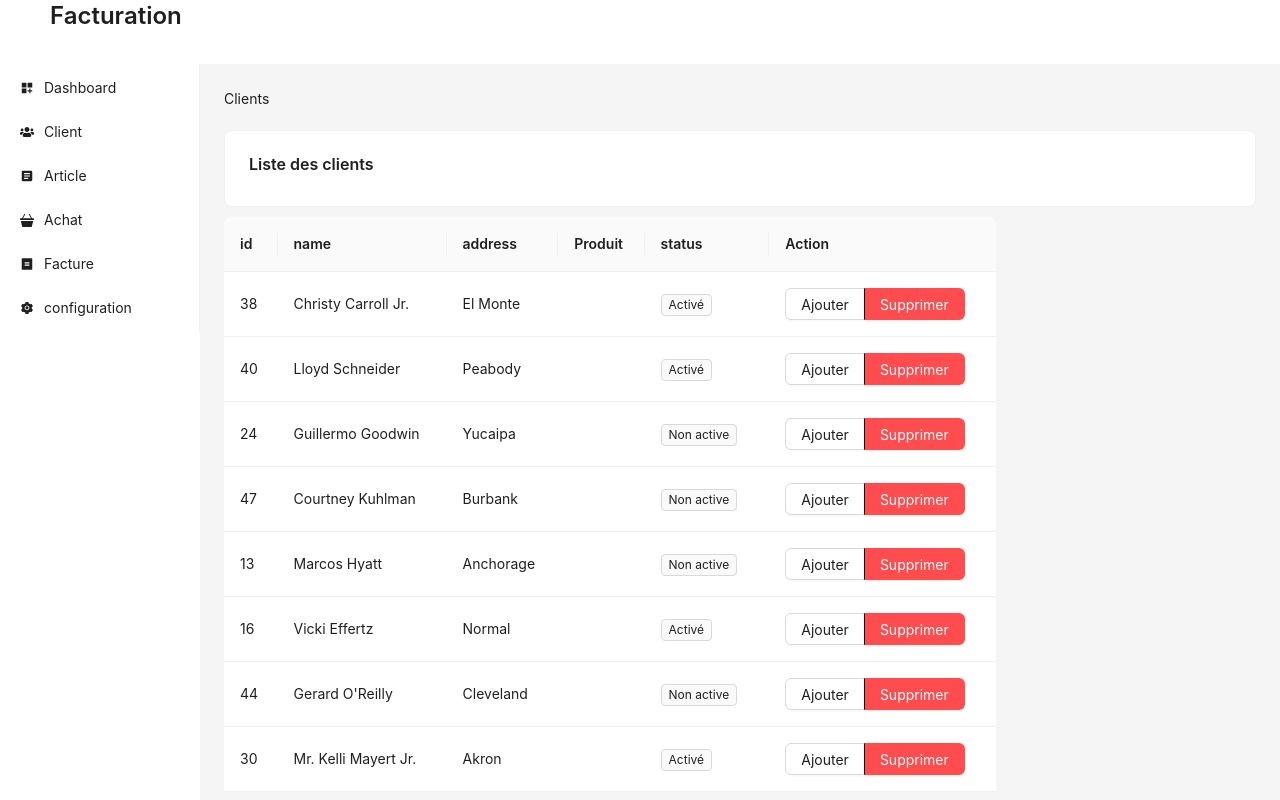
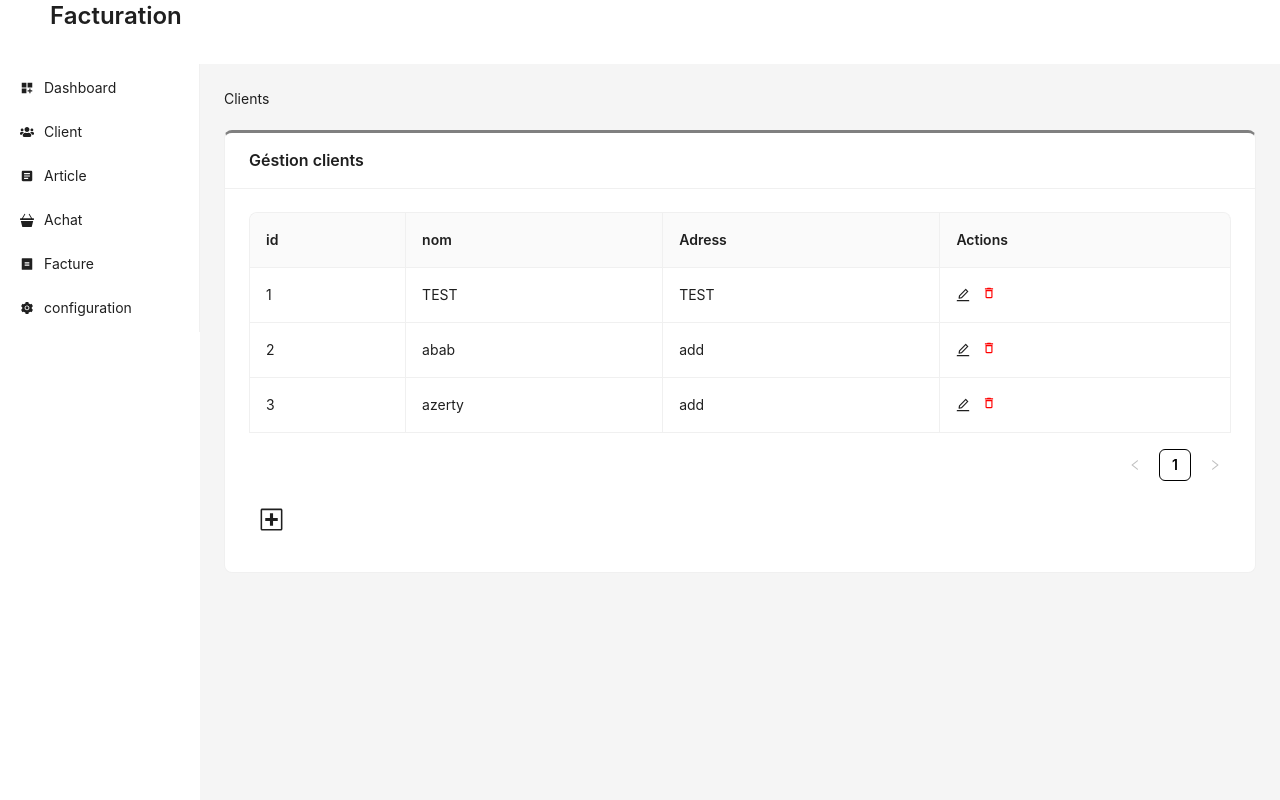
Before and after one commit to yvesludmila/ProjetFacturation, a React (Create React App) app: page /Client in a window 1280 px wide. Built offline with nearby package versions, Linux system fonts and the light colour scheme.

Commit message:
add/delete client

```diff
--- a/src/Components/ClientList/Client.tsx
+++ b/src/Components/ClientList/Client.tsx
@@ -1,119 +1,257 @@
-import { faker } from "@faker-js/faker";
-import {
-  Button,
-  Card,
-  Col,
-  Form,
-  Input,
-  Modal,
-  Row,
-  Table,
-  Tag,
-  Typography,
-} from "antd";
-import ButtonGroup from "antd/es/button/button-group";
+// import { faker } from "@faker-js/faker";
+// import {
+//   Button,
+//   Card,
+//   Col,
+//   Form,
+//   Input,
+//   Modal,
+//   Row,
+//   Table,
+//   Tag,
+//   Typography,
+// } from "antd";
+// import ButtonGroup from "antd/es/button/button-group";
+// import React, { useState } from "react";
+// import { Breadcrumb } from "antd";
+// const generatData = () => {
+//   const dat = [];
+//   for (let i = 0; i < 8; i++) {
+//     dat.push({
+//       id: faker.datatype.number(50),
+//       name: faker.name.fullName(),
+//       address: faker.address.cityName(),
+//       produit: faker.commerce.product(),
+//       status: Math.random() > 0.5 ? true : false,
+//     });
+//   }
+//   return dat;
+// };
+
+// const data = generatData();
+// const Client = () => {
+//   const [ModalOpen, seModalOpen] = useState(false);
+//   return (
+//     <div>
+//       <Breadcrumb>
+//         <Breadcrumb.Item>Clients</Breadcrumb.Item>
+//       </Breadcrumb>
+//       <Card style={{ marginTop: "20px" }}>
+//         <Typography.Title style={{ fontSize: "16px" }}>
+//           Liste des clients
+//         </Typography.Title>
+//       </Card>
+//       <Row gutter={10} style={{ marginTop: 10 }}>
+//         <Col span={18}>
+//           <Table
+//             dataSource={data}
+//             columns={[
+//               {
+//                 dataIndex: "id",
+//                 title: "id",
+//                 key: "id",
+//                 fixed: true,
+//               },
+//               {
+//                 dataIndex: "name",
+//                 title: "name",
+//                 key: "name",
+//               },
+//               {
+//                 dataIndex: "address",
+//                 title: "address",
+//                 key: "adress",
+//               },
+//               {
+//                 dataIndex: "Produit",
+//                 title: "Produit",
+//                 key: "Produit",
+//               },
+//               {
+//                 dataIndex: "status",
+//                 title: "status",
+//                 render: (val) =>
+//                   val ? <Tag>Activé</Tag> : <Tag>Non active</Tag>,
+//               },
+//               {
+//                 title: "Action",
+//                 render: () => (
+//                   <ButtonGroup>
+//                     <Button onClick={() => seModalOpen(true)}>Ajouter</Button>
+//                     <Button
+//                       type="primary"
+//                       danger
+//                       onClick={() => {
+//                         Modal.confirm({
+//                           title: "confirmation",
+//                           content: "vous etes vraiment supprimer?",
+//                         });
+//                       }}
+//                     >
+//                       Supprimer
+//                     </Button>
+//                   </ButtonGroup>
+//                 ),
+//               },
+//             ]}
+//           />
+//         </Col>
+//       </Row>
+//       <Modal
+//         title="Ajouter un client"
+//         open={ModalOpen}
+//         onCancel={() => seModalOpen(false)}
+//       >
+//         <Form>
+//           <Form.Item label={"Nom"}>
+//             <Input />
+//           </Form.Item>
+//           <Form.Item label={"Adress"}>
+//             <Input />
+//           </Form.Item>
+//           <Form.Item label={"Produit"}>
+//             <Input />
+//           </Form.Item>
+//         </Form>
+//       </Modal>
+//     </div>
+//   );
+// };
+
+// export default Client;
+
+import { EditOutlined } from "@ant-design/icons";
+import { Breadcrumb, Button, Card, Form, Input, Modal, Table } from "antd";
+import { ColumnsType } from "antd/es/table";
 import React, { useState } from "react";
-import { Breadcrumb } from "antd";
-const generatData = () => {
-  const dat = [];
-  for (let i = 0; i < 8; i++) {
-    dat.push({
-      id: faker.datatype.number(50),
-      name: faker.name.fullName(),
-      address: faker.address.cityName(),
-      produit: faker.commerce.product(),
-      status: Math.random() > 0.5 ? true : false,
+import { MdDeleteOutline } from "react-icons/md";
+import { GoDiffAdded } from "react-icons/go";
+
+const Client = () => {
+  // interface DataType {
+  //   id: any;
+  //   nom: string;
+  //   Adress: string;
+  // }
+
+  const [isEditing, setIsEditing] = useState(false);
+  const [editingClient, setEditingClient] = useState(null);
+  const [dataSource, setdataSource] = useState([
+    {
+      id: "1",
+      nom: "TEST",
+      Adress: "TEST",
+    },
+    {
+      id: "2",
+      nom: "abab",
+      Adress: "add",
+    },
+    {
+      id: "3",
+      nom: "azerty",
+      Adress: "add",
+    },
+  ]);
+  const columns = [
+    {
+      key: "id",
+      title: "id",
+      dataIndex: "id",
+    },
+    {
+      key: "2",
+      title: "nom",
+      dataIndex: "nom",
+    },
+    {
+      key: "3",
+      title: "Adress",
+      dataIndex: "Adress",
+    },
+    {
+      key: "4",
+      title: "Actions",
+      render: (record: any) => {
+        return (
+          <>
+            <EditOutlined
+              onClick={() => {
+                editClient(record);
+              }}
+            />
+            <MdDeleteOutline
+              onClick={() => {
+                DeleteClient(record);
+              }}
+              style={{ color: "red", marginLeft: 12 }}
+            />
+          </>
+        );
+      },
+    },
+  ];
+  const addClient = () => {
+    const randomNumber = Math.random() * 1000;
+    const newClient = {
+      id: randomNumber,
+      nom: "nom",
+      Adress: "add",
+    };
+    setdataSource((pre): any => {
+      return [...pre, newClient];
     });
-  }
-  return dat;
   };
-
-const data = generatData();
-const Client = () => {
-  const [ModalOpen, seModalOpen] = useState(false);
+  const DeleteClient = (record: any) => {
+    Modal.confirm({
+      title: "êtes-vous vraiment supprimer?",
+      okText: "yes",
+      onOk: () => {
+        setdataSource((pre): any => {
+          return pre.filter((CLIENT) => CLIENT.id !== record.id);
+        });
+      },
+    });
+  };
+  const editClient = (record: any) => {
+    setIsEditing(true);
+    setEditingClient({ ...record });
+  };
   return (
     <div>
       <Breadcrumb>
         <Breadcrumb.Item>Clients</Breadcrumb.Item>
       </Breadcrumb>
-      <Card style={{ marginTop: "20px" }}>
-        <Typography.Title style={{ fontSize: "16px" }}>
-          Liste des clients
-        </Typography.Title>
-      </Card>
-      <Row gutter={10} style={{ marginTop: 10 }}>
-        <Col span={18}>
-          <Table
-            dataSource={data}
-            columns={[
-              {
-                dataIndex: "id",
-                title: "id",
-                key: "id",
-                fixed: true,
-              },
-              {
-                dataIndex: "name",
-                title: "name",
-                key: "name",
-              },
-              {
-                dataIndex: "address",
-                title: "address",
-                key: "adress",
-              },
-              {
-                dataIndex: "Produit",
-                title: "Produit",
-                key: "Produit",
-              },
-              {
-                dataIndex: "status",
-                title: "status",
-                render: (val) =>
-                  val ? <Tag>Activé</Tag> : <Tag>Non active</Tag>,
-              },
-              {
-                title: "Action",
-                render: () => (
-                  <ButtonGroup>
-                    <Button onClick={() => seModalOpen(true)}>Ajouter</Button>
-                    <Button
-                      type="primary"
-                      danger
-                      onClick={() => {
-                        Modal.confirm({
-                          title: "confirmation",
-                          content: "vous etes vraiment supprimer?",
-                        });
+      <Card
+        title="Géstion clients"
+        style={{ marginTop: "20px", borderTop: "3px solid gray" }}
+      >
+        <Table bordered columns={columns} dataSource={dataSource}></Table>
+        <GoDiffAdded
+          onClick={addClient}
+          style={{ width: 25, height: 25, margin: "10px" }}
+        />
+        {/* <Button onClick={addClient}>Ajouter</Button> */}
+        <Modal
+          title="Ajouter un nouveau client"
+          visible={isEditing}
+          onCancel={() => {
+            setIsEditing(false);
+          }}
+          onOk={() => {
+            setIsEditing(false);
           }}
         >
-                      Supprimer
-                    </Button>
-                  </ButtonGroup>
-                ),
-              },
-            ]}
-          />
-        </Col>
-      </Row>
-      <Modal
-        title="Ajouter un client"
-        open={ModalOpen}
-        onCancel={() => seModalOpen(false)}
-      >
           <Form>
-          <Form.Item label={"Nom"}>
+            <Form.Item label="Nom">
               <Input />
             </Form.Item>
-          <Form.Item label={"Adress"}>
-            <Input />
-          </Form.Item>
-          <Form.Item label={"Produit"}>
+            <Form.Item label="Adress">
               <Input />
             </Form.Item>
           </Form>
         </Modal>
+      </Card>
     </div>
   );
 };
--- a/src/Components/Dashboard/Dashboard.tsx
+++ b/src/Components/Dashboard/Dashboard.tsx
@@ -1,15 +1,4 @@
-import {
-  Anchor,
-  Breadcrumb,
-  Card,
-  Col,
-  Descriptions,
-  Divider,
-  Row,
-  Space,
-  Steps,
-  Typography,
-} from "antd";
+import { Breadcrumb, Card, Divider, Space, Spin, Typography } from "antd";
 import React from "react";
 import { FaMoneyCheckAlt } from "react-icons/fa";
 import { FaUsers } from "react-icons/fa";
@@ -21,6 +10,7 @@ const Dashboard = () => {
       <Breadcrumb>
         <Breadcrumb.Item>Dashboard</Breadcrumb.Item>
       </Breadcrumb>
+
       <Space direction="horizontal" style={{ gap: "60px", marginTop: "20px" }}>
         <Card style={{ borderLeft: "3px solid green" }}>
           <Space direction="horizontal">
@@ -50,23 +40,6 @@ const Dashboard = () => {
         </Card>
       </Space>
       <Divider />
-      <Steps
-        current={0}
-        items={[
-          {
-            title: "SignUp",
-            description: "please complete your field of the sign up",
-          },
-          {
-            title: "buy subscribe",
-            description: "some buy",
-          },
-          {
-            title: "AutoComplete",
-            description: "successfuly",
-          },
-        ]}
-      />
       <ChartBar />
     </>
   );
--- a/src/Components/Layout/Layout.tsx
+++ b/src/Components/Layout/Layout.tsx
@@ -17,7 +17,6 @@ const App: React.FC = () => (
       <Sider theme="light">
         <SiderMenu />
       </Sider>
-
       <Content className="content">
         <AppRoutes />
       </Content>
--- a/src/Components/Purchase/Purchase.tsx
+++ b/src/Components/Purchase/Purchase.tsx
@@ -6,6 +6,7 @@ interface DataType {
   Quantite: number;
   Date: string;
   Prix: number;
+  Total: number;
 }
 const sharedOnCell = (_: DataType, index: number) => {
   if (index === 1) {
@@ -31,8 +32,12 @@ const columns: ColumnsType<DataType> = [
     // onCell: sharedOnCell,
   },
   {
-    title: "Prix",
+    title: "Prix unitaire",
     dataIndex: "Prix",
+  },
+  {
+    title: "Total",
+    dataIndex: "Total",
   },
 ];
 const Purchase = () => {
--- a/src/Components/SiderMenu/SiderMenu.tsx
+++ b/src/Components/SiderMenu/SiderMenu.tsx
@@ -1,5 +1,5 @@
-import { Menu } from "antd";
-import React from "react";
+import { Menu, Spin } from "antd";
+import React, { useState } from "react";
 import { MdArticle, MdDashboardCustomize } from "react-icons/md";
 import { FaUsers } from "react-icons/fa";
 import { BsFillBasket3Fill } from "react-icons/bs";
@@ -8,7 +8,7 @@ import { AiFillSetting } from "react-icons/ai";
 import { useNavigate } from "react-router-dom";
 const SiderMenu = () => {
   const navigate = useNavigate();
-  // const [loading, setLoading] = useState(false);
+
   return (
     <div>
       <Menu
```
Also changed, not shown: src/Components/Facture/Facture.tsx (+27 -21 lines). Lines whose indentation alone changed are shown as unchanged.
